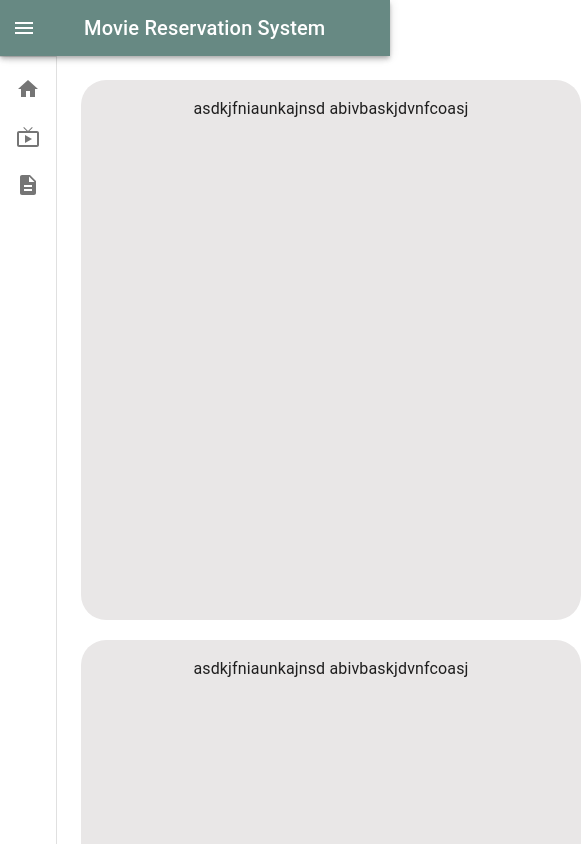
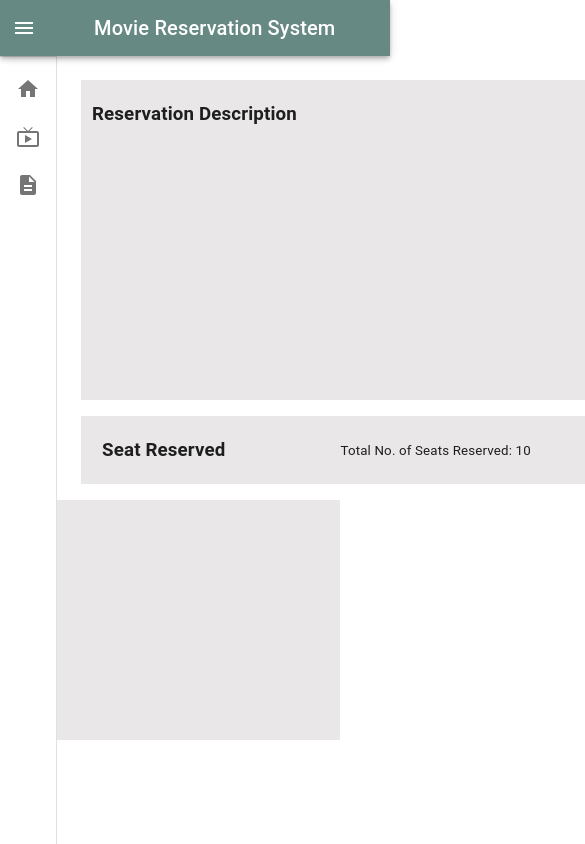
Before and after one commit to aryanclaire/MovieReservation, a React (Create React App) app: page /details in a window 390 px wide. Shown: the top 844 px of the page, 585 px wide, since content can reach past the window. Built offline with nearby package versions, Linux system fonts and the light colour scheme.

Commit message:
Modified Details design, not yet responsive

```diff
--- a/src/pages/Details/Details.css
+++ b/src/pages/Details/Details.css
@@ -1,8 +1,29 @@
+h3{
+    text-align: left;
+    text-indent: 10px;
+}
+
+h4{
+    text-align: left;
+    text-indent: 10px;
+}
+
+p{
+    display: inline;
+    text-indent: 40px;
+}
+
+header{
+    text-align: left;
+    text-indent: 10px;
+}
+
 .container{
     text-align: center;
     position:relative;
     margin: auto;
-
+    max-width: 100%;
+    max-height: 100%;
 }
 
 .container2{
@@ -12,18 +33,50 @@
     justify-content: space-around;
     max-width: 1500px;
     margin: 0 auto;
-    gap: 20px;
+    gap: 1em;
 
 }
 
-.container3{
+.reservation{
     text-align: center;
     align-items: center;
     position: relative;
     margin: 0 auto;
     padding: 1px;
     background-color: rgb(233, 231, 231);
-    border-radius: 25px;
-    width: 500px;
-    height: 540px;
+    width: 36em;
+    height: 20em;
 }
+
+.seat{
+    align-items: center;
+    position: relative;
+    display: flex;
+    flex-wrap: wrap;
+    flex-direction: row;
+    justify-content: space-around;
+    margin: 0 auto;
+    gap: 95px;
+    padding: 1px;
+    background-color: rgb(233, 231, 231);
+    width: 36em;
+    height: fit-content;
+}
+
+
+
+.payment{
+    text-align: center;
+    align-items: center;
+    position: relative;
+    right: 19.8em;
+    margin: 0 auto;
+    padding: 1px;
+    background-color: rgb(233, 231, 231);
+    width: 36em;
+    height: 15em;
+}
+
+@media screen and (min-width: 1440px){
+
+}
--- a/src/pages/Details/Details.jsx
+++ b/src/pages/Details/Details.jsx
@@ -5,15 +5,35 @@ export default function Details() {
   return (
     <div className='container1'>
         <div className='container2'>
-            <div className='container3'>
+            <div className='reservation'>
+                <header>
+                    <h3>Reservation Description</h3>
+
+                </header>
+
                 <p>
-                    asdkjfniaunkajnsd abivbaskjdvnfcoasj
+
                 </p>
             </div>
 
-            <div className='container3'>
+            <div className='seat'>
+                <div>
+                    <h3>Seat Reserved</h3>
+                </div>
+                <div>
+                    <p><small>Total No. of Seats Reserved: 10</small></p>
+                </div>
                 <p>
-                    asdkjfniaunkajnsd abivbaskjdvnfcoasj
+
+                </p>
+            </div>
+
+            <div className='payment'>
+                <header>
+                    <h3>Payment Breakdown</h3>
+                </header>
+                <p>
+
                 </p>
             </div>
         </div>
```
